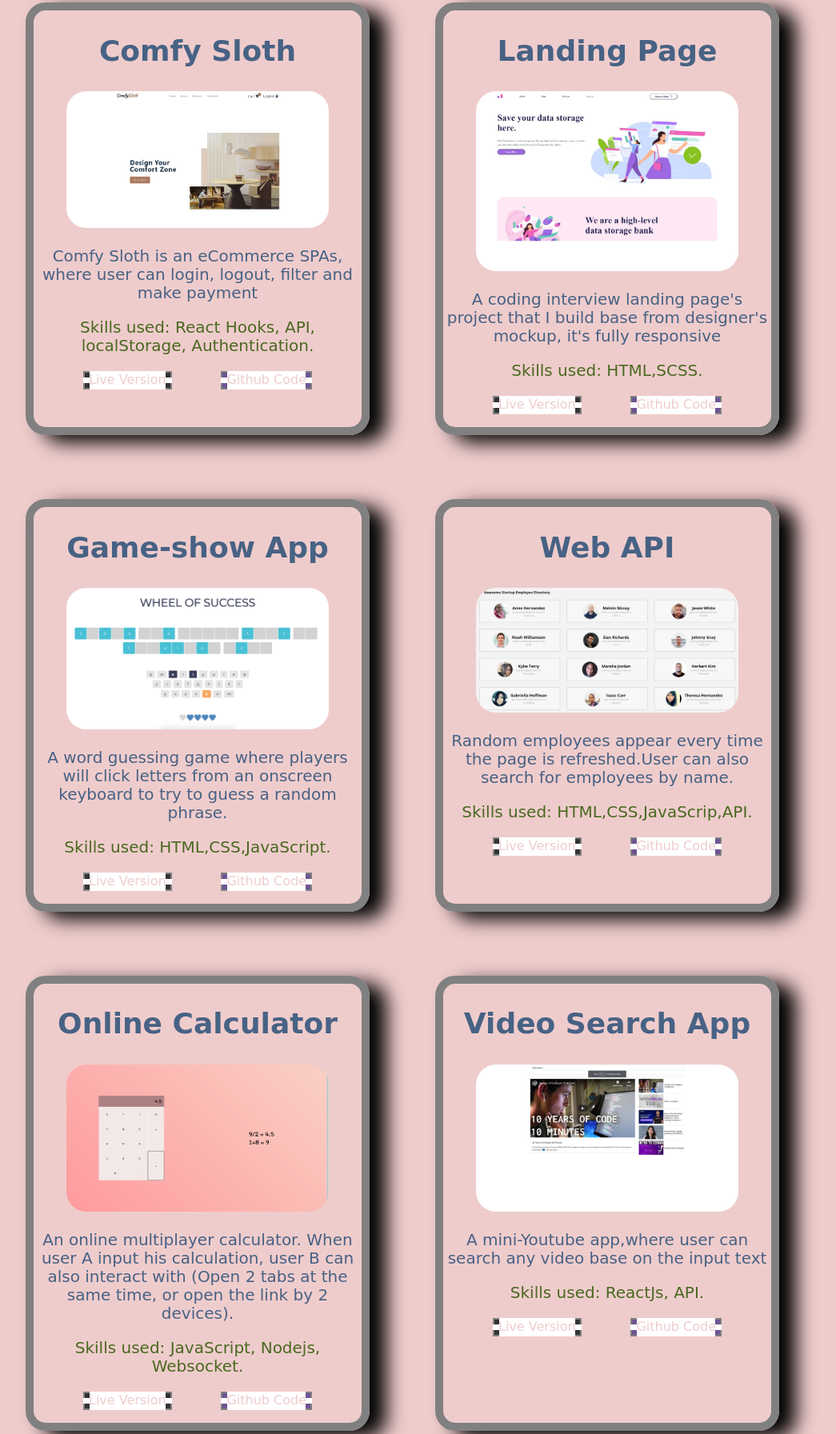
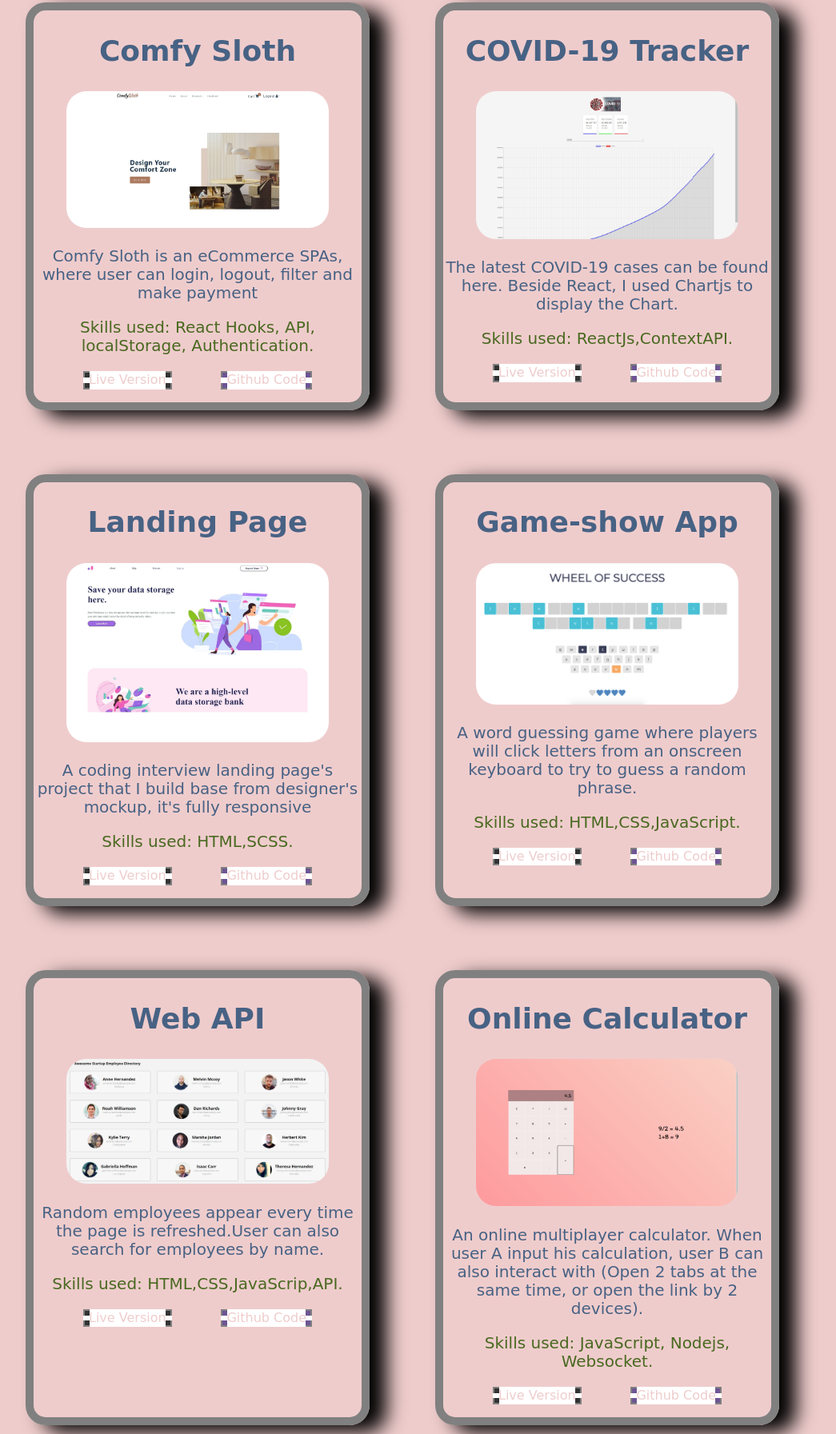
Before and after one commit to oooharuooo/DatVThong.github.io, a website: page Portfolio/index.html in a window 1280 px wide. Shown: the part 1056-2849 px from the top of the page at 80% size, without its empty margins (137-1182 px from the left). Drawn offline with nearby package versions, Linux system fonts and the light colour scheme; a web font is replaced by a local one.

Commit message:
project updated

```diff
--- a/Portfolio/index.html
+++ b/Portfolio/index.html
@@ -95,7 +95,6 @@
 				</h1>
 
 				<div class="project-big-container">
-
 					<section
 						class="project-container"
 						data-aos="fade-down"
@@ -133,6 +132,51 @@
 									</a>
 									<a
 										href="https://github.com/oooharuooo/E-commerce-React"
+										target="_blank"
+										class="buttonEffect smallButtonEffect"
+									>
+										<span>Github Code</span>
+									</a>
+								</div>
+							</div>
+						</div>
+					</section>
+
+					<section
+						class="project-container"
+						data-aos="fade-down"
+						data-aos-easing="ease-in-out"
+						data-aos-duration="1000"
+					>
+						<div class="project-container-title">
+							<h2>COVID-19 Tracker</h2>
+						</div>
+						<div class="project-container-image-detail">
+							<div class="project-container-image effect-3d">
+								<img
+									class="project-image"
+									alt="covid19-tracker"
+									src="./img/projectIMG/covidTracker.jpg"
+								/>
+							</div>
+							<div class="project-container-detail">
+								<p>
+									The latest COVID-19 cases can be found here. Beside React, I
+									used Chartjs to display the Chart.
+								</p>
+								<div class="project-container-detail-skills">
+									<p>Skills used: ReactJs,ContextAPI.</p>
+								</div>
+								<div class="project-container-detail-link">
+									<a
+										href="https://covid19-tracker-by-me.netlify.app/"
+										target="_blank"
+										class="buttonEffect smallButtonEffect"
+									>
+										<span>Live Version</span>
+									</a>
+									<a
+										href="https://github.com/oooharuooo/Covid19-Tracker"
 										target="_blank"
 										class="buttonEffect smallButtonEffect"
 									>
@@ -323,53 +367,6 @@
 							</div>
 						</div>
 					</section>
-
-					<section
-						class="project-container"
-						data-aos="fade-down"
-						data-aos-easing="ease-in-out"
-						data-aos-duration="1000"
-					>
-						<div class="project-container-title">
-							<h2>Video Search App</h2>
-						</div>
-						<div class="project-container-image-detail">
-							<div class="project-container-image effect-3d">
-								<img
-									class="project-image"
-									alt="Video Search App"
-									src="./img/projectIMG/mini-youtube.jpg"
-								/>
-							</div>
-							<div class="project-container-detail">
-								<p>
-									A mini-Youtube app,where user can search any video base on the
-									input text
-								</p>
-								<div class="project-container-detail-skills">
-									<p>Skills used: ReactJs, API.</p>
-								</div>
-								<div class="project-container-detail-link">
-									<a
-										href="https://video-search-project.vercel.app/"
-										target="_blank"
-										class="buttonEffect smallButtonEffect"
-									>
-										<span>Live Version</span>
-									</a>
-									<a
-										href="https://github.com/oooharuooo/Video-search-project"
-										target="_blank"
-										class="buttonEffect smallButtonEffect"
-									>
-										<span>Github Code</span>
-									</a>
-								</div>
-							</div>
-						</div>
-					</section>
-
-
 				</div>
 			</div>
 		</main>
```
Also changed, not shown: Portfolio/img/projectIMG/covidTracker.jpg (added).
